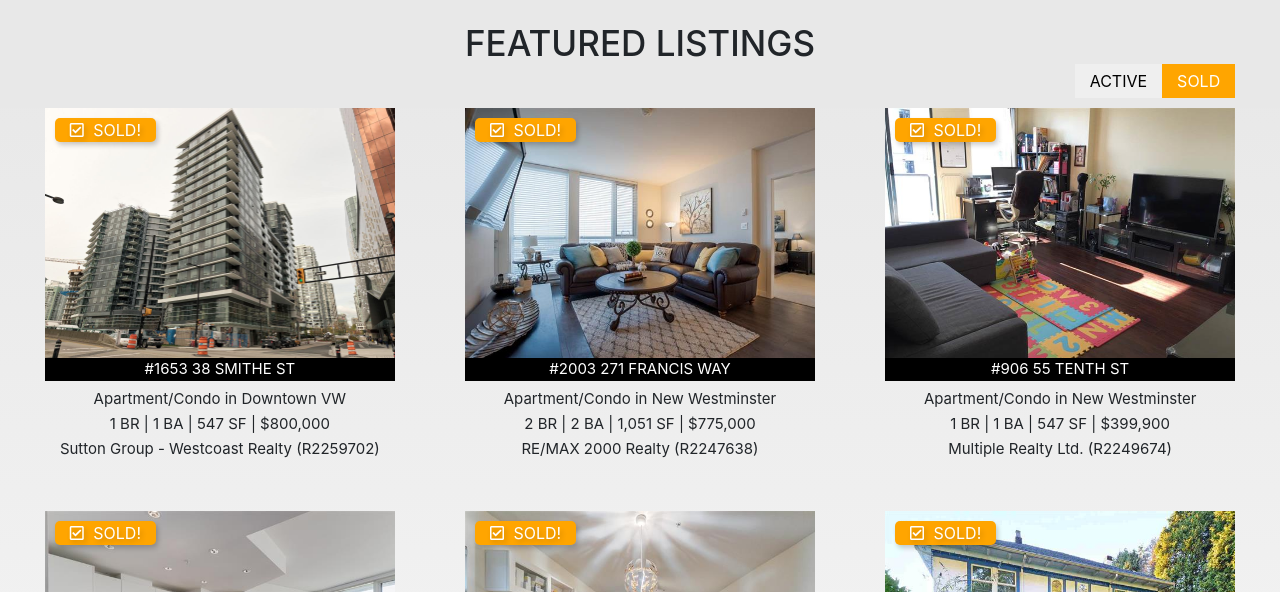
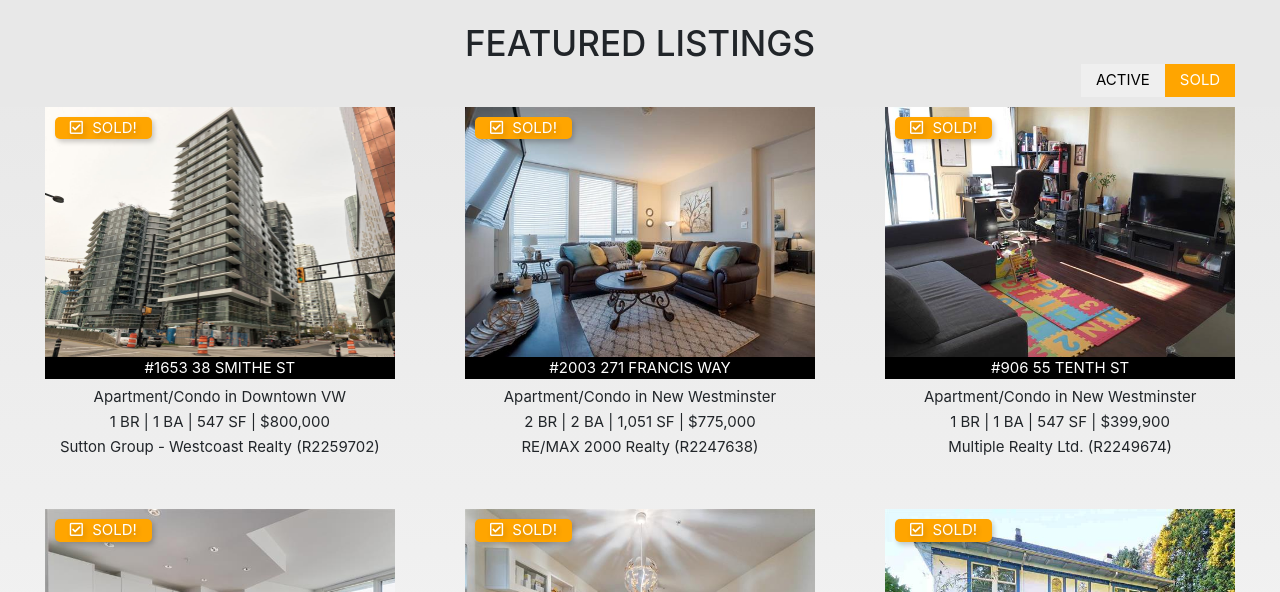
Before and after one commit to newhomes/newhomes.github.io, a website: page realestate.html in a window 1280 px wide. Shown: the part 208-800 px from the top of the page. Drawn offline with nearby package versions, Linux system fonts and the light colour scheme.

Commit message:
Fontsize bug 2

```diff
--- a/sass/pages/_realestate.scss
+++ b/sass/pages/_realestate.scss
@@ -37,7 +37,7 @@
 
 .mode {
   float: right;
-  font-size: 1.6rem;
+  font-size: 1.5rem;
   padding: 5px 15px;
   display: inline-block;
   border: none;
@@ -55,7 +55,7 @@
 
 .statusTag {
   color: white;
-  font-size: 1.6rem;
+  font-size: 1.5rem;
   text-shadow: 2px 3px 5px rgba(0,0,0,.2);
   border-radius: 5px;
   text-transform: uppercase;
```
Also changed, not shown: css/Styles.css.
